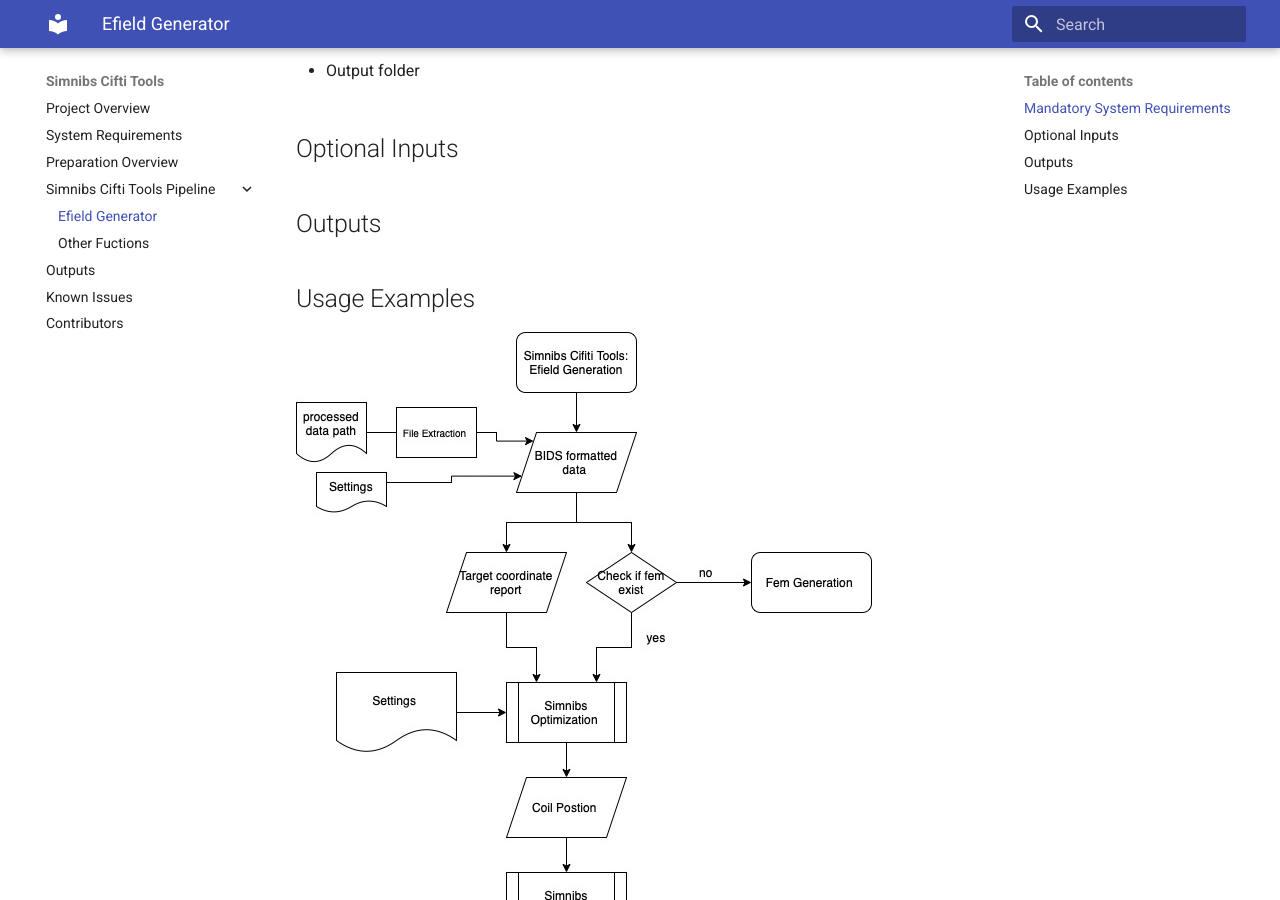
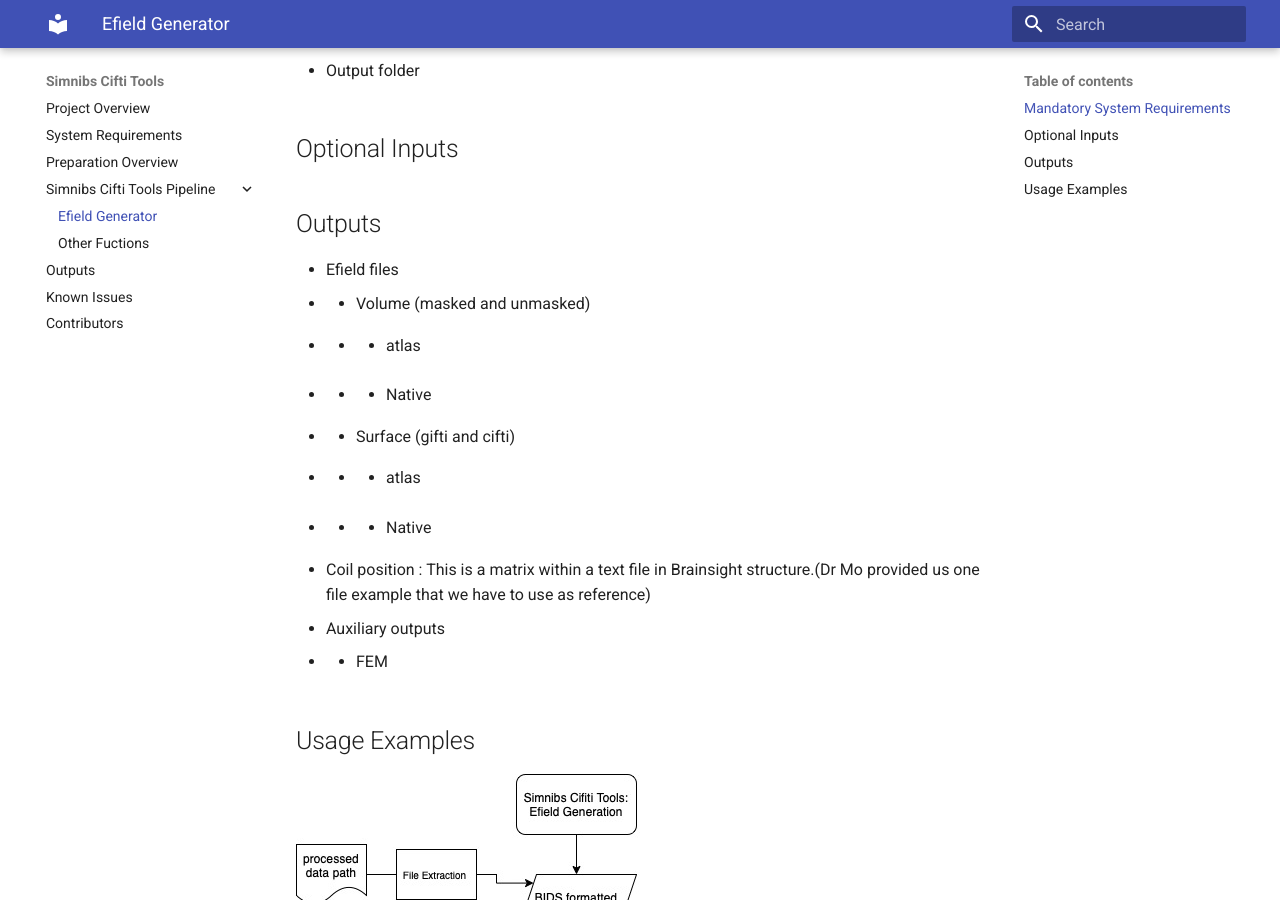
Before and after one commit to DCAN-Labs/simnibs_cifti_tools_RTD2, an MkDocs documentation site: the page built from docs/Efield_generator.md, in a window 1280 px wide and 900 px high, scrolled down 432 px. Built offline with MkDocs 1.6.1 and Material for MkDocs 9.7.7, drawn with Linux system fonts in a browser that asks for light colours; old or Windows-style settings are respelled for this version of MkDocs.

Commit message:
Update Efield_generator.md
updated outputs section

```diff
--- a/docs/Efield_generator.md
+++ b/docs/Efield_generator.md
@@ -23,6 +23,17 @@
 
 Outputs
 ---------------
+- Efield files
+- - Volume (masked and unmasked)
+- - - atlas
+- - - Native
+- - Surface (gifti and cifti)
+- - - atlas
+- - - Native
+- Coil position : This is a matrix within a text file in Brainsight structure.(Dr Mo provided us one file example that we have to use as reference)
+- Auxiliary outputs
+- - FEM
+
 
 
 Usage Examples
```
